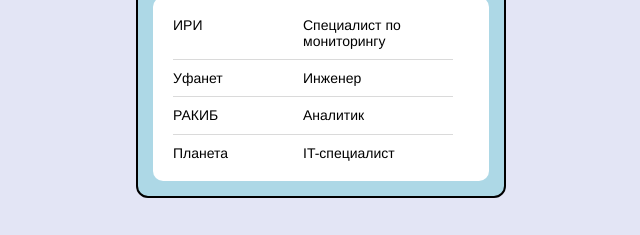
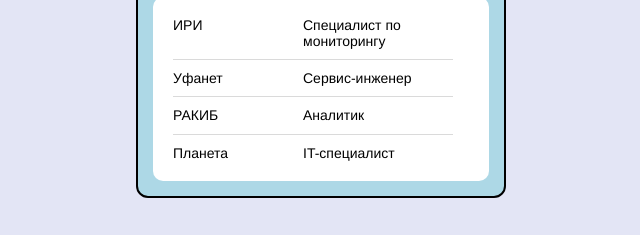
Before and after one commit to ilyas-nix/ilyas-nix.github.io, a plain HTML site: page index.html in a window 1280 px wide. Shown: the part 965-1200 px from the top of the page, 319-959 px from the left. Drawn offline with Linux system fonts and the light colour scheme.

Commit message:
Сервис-инженер

```diff
--- a/index.html
+++ b/index.html
@@ -45,7 +45,7 @@
           </li>
           <li class="links__link">
             <p class="links__title">Уфанет</p>
-            <p class="links__title">Инженер</p>
+            <p class="links__title">Сервис-инженер</p>
           </li>
           <li class="links__link">
             <p class="links__title">РАКИБ</p>
```
